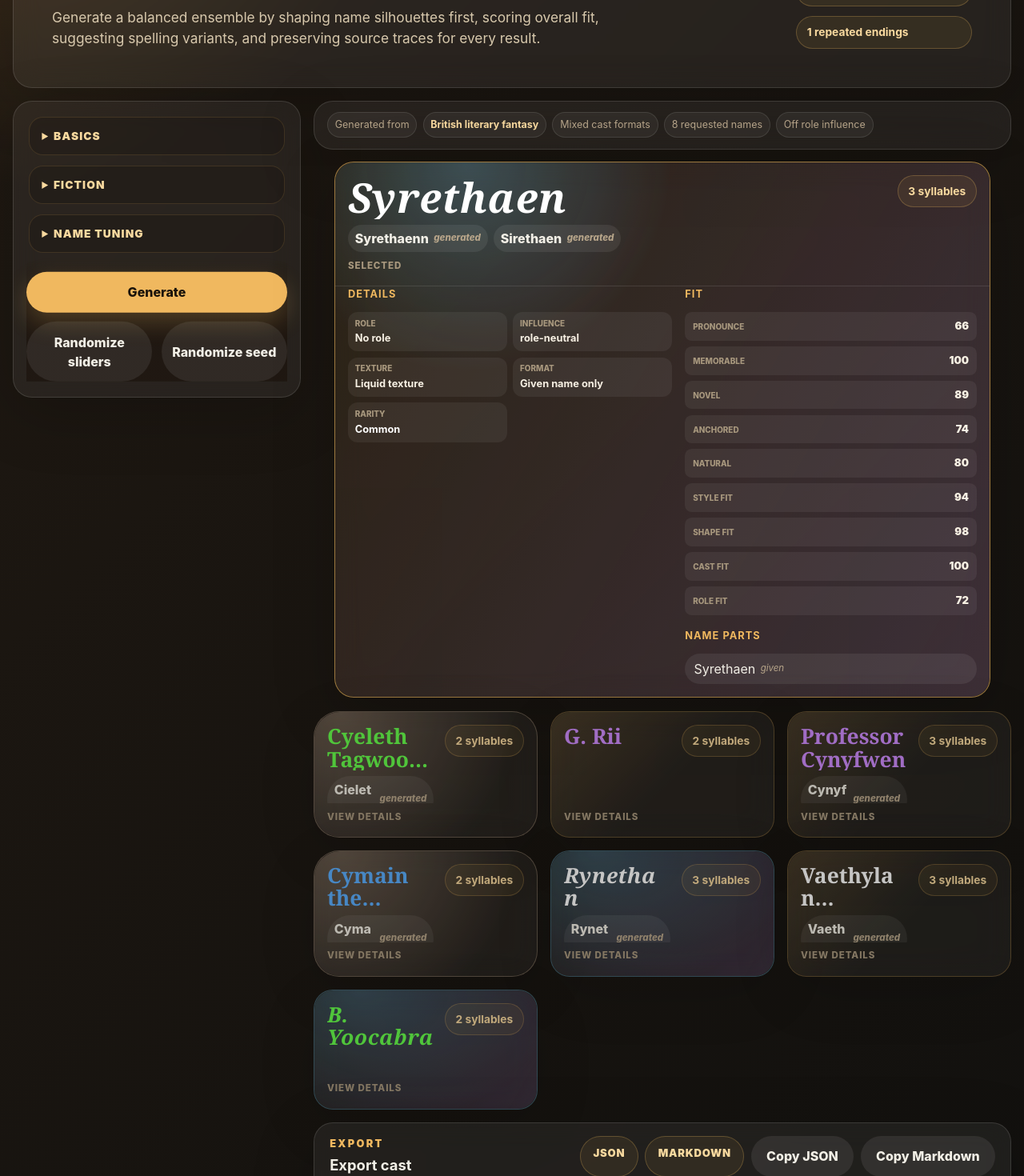
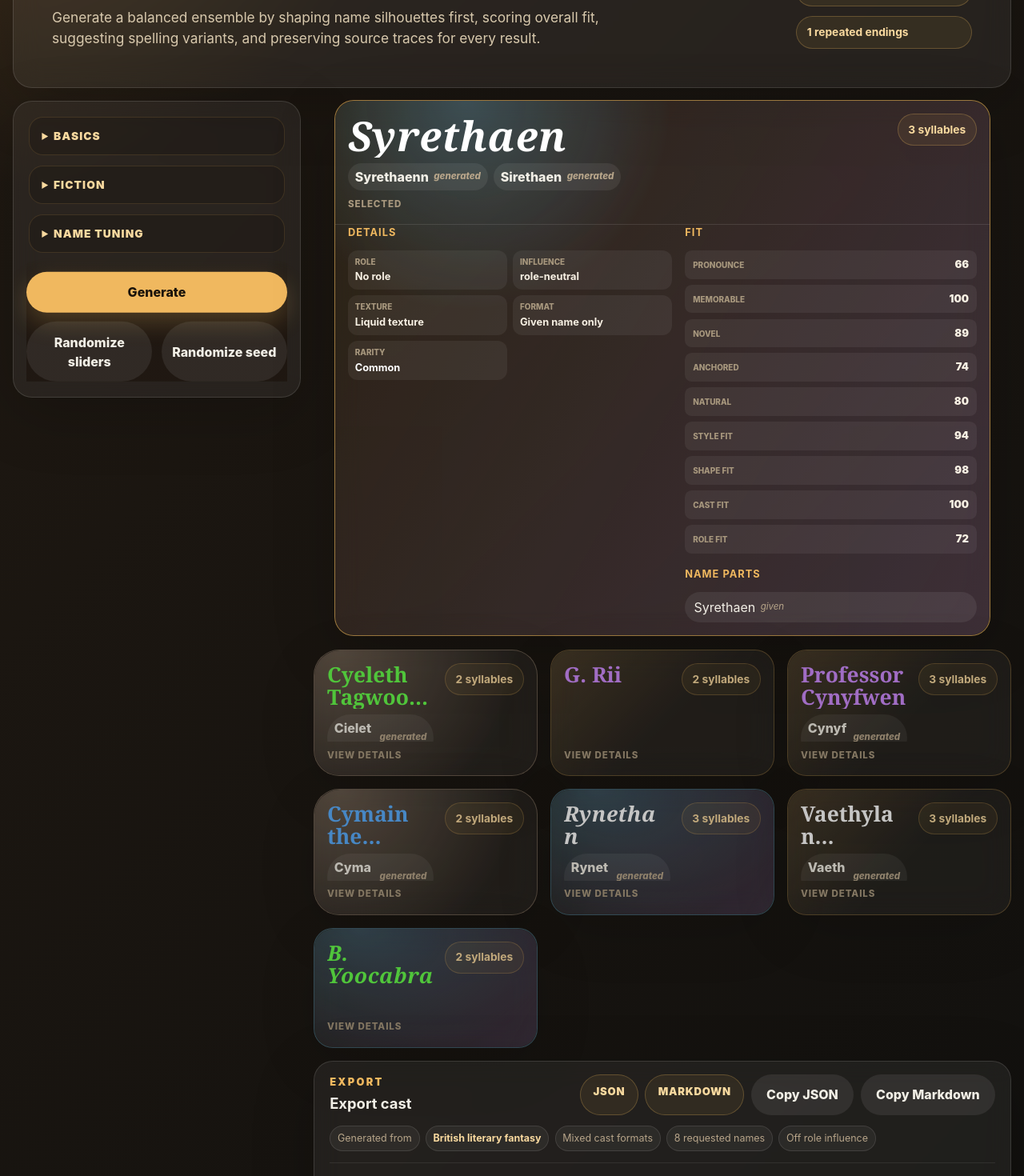
Before and after one commit to jaahay/name-forge, a React (Vite) app: page / in a window 1280 px wide. Shown: the part 280-1750 px from the top of the page at 80% size. Built offline with nearby package versions, Linux system fonts and the light colour scheme.

Commit message:
Move generation summary below results

```diff
--- a/src/ui/GeneratorView.tsx
+++ b/src/ui/GeneratorView.tsx
@@ -188,16 +188,6 @@ export function GeneratorView({
         </form>
 
         <section className="output" aria-live="polite">
-          <div className="output-toolbar panel">
-            <div className="generation-context" aria-label="Generated from settings">
-              <span>Generated from</span>
-              <strong>{selectedStylePack?.label ?? 'Selected style'}</strong>
-              <span>{selectedFormat?.label ?? 'Selected format'}</span>
-              <span>{castSize} requested names</span>
-              <span>{selectedRoleInfluence?.label ?? 'Off'} role influence</span>
-            </div>
-          </div>
-
           {selectedName ? (
             <div className="results-layout">
               <div className="name-grid has-selection" aria-label="Generated names">
@@ -223,6 +213,13 @@ export function GeneratorView({
                 <button type="button" className="secondary" onClick={() => copyExport(markdownExport)}>Copy Markdown</button>
               </div>
             </div>
+            <div className="generation-context export-summary" aria-label="Generated from settings">
+              <span>Generated from</span>
+              <strong>{selectedStylePack?.label ?? 'Selected style'}</strong>
+              <span>{selectedFormat?.label ?? 'Selected format'}</span>
+              <span>{castSize} requested names</span>
+              <span>{selectedRoleInfluence?.label ?? 'Off'} role influence</span>
+            </div>
             <details className="export-preview">
               <summary>Show Markdown preview</summary>
               <textarea value={markdownExport} readOnly rows={8} aria-label="Markdown export preview" />
```
